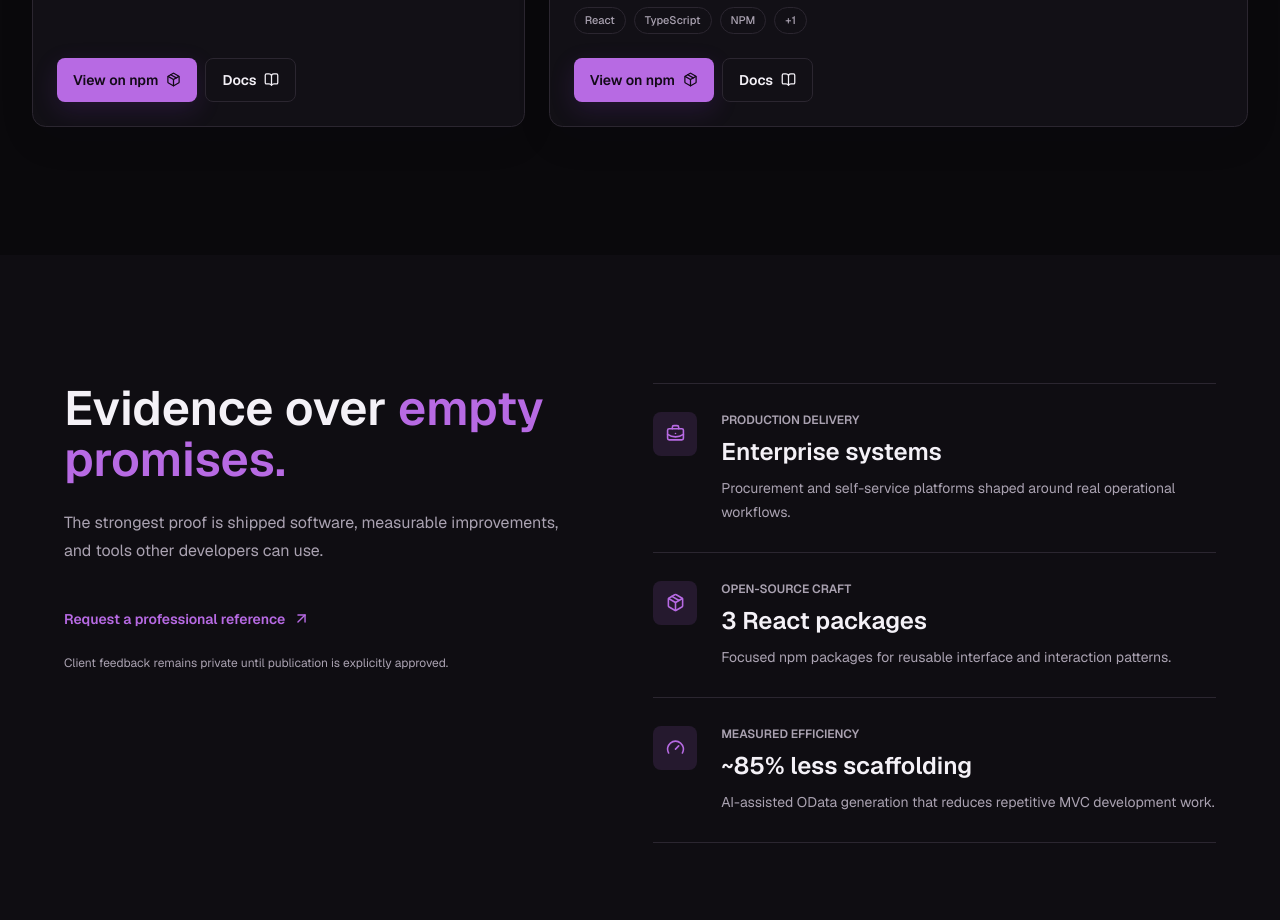
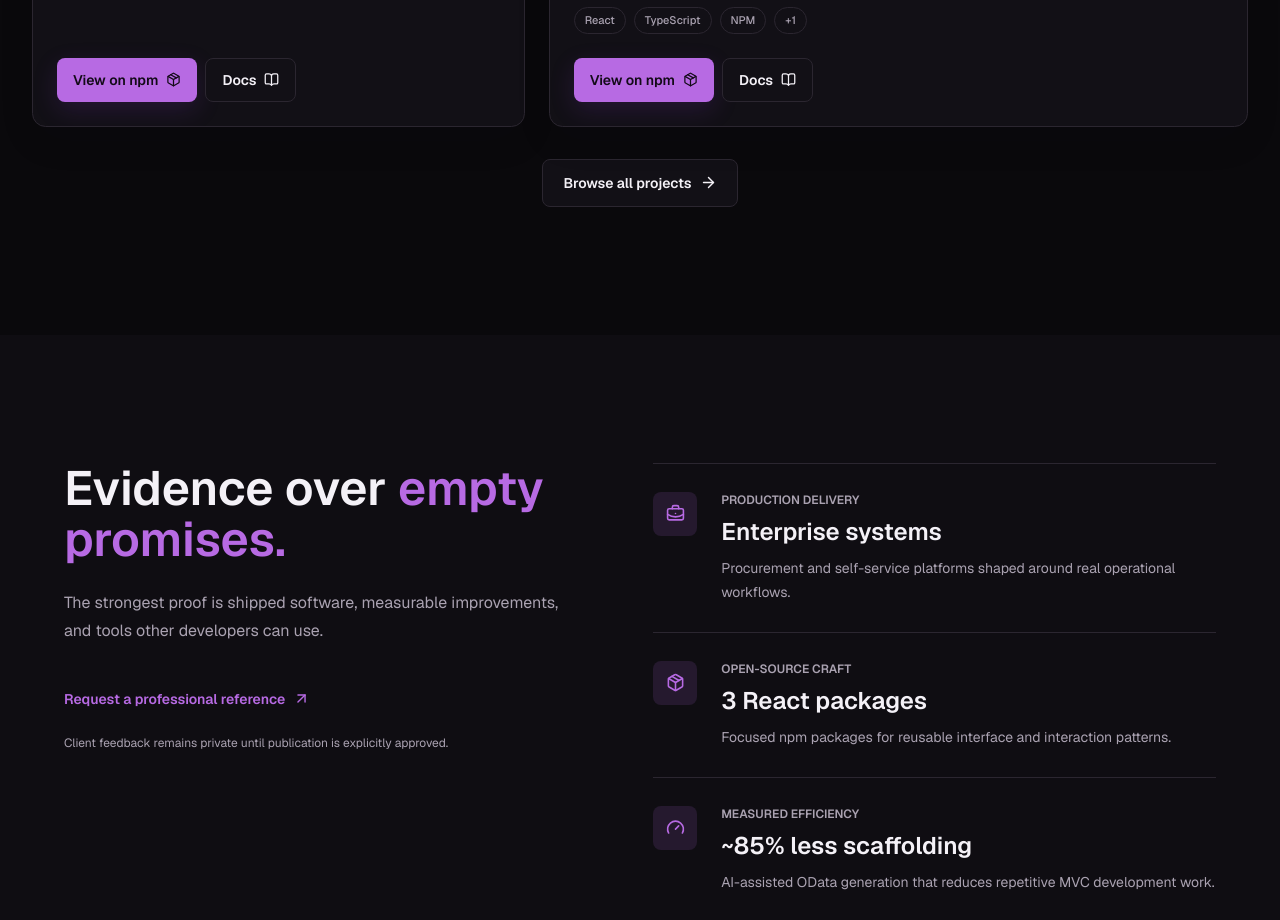
Before and after one commit to NOBERT167/my-portfolio, a Next.js app: page / in a window 1280 px wide. Shown: the part 4080-5000 px from the top of the page. Built offline with nearby package versions, Linux system fonts and the light colour scheme.

Commit message:
add browse all projects buttons on projects section

```diff
--- a/components/projects.tsx
+++ b/components/projects.tsx
@@ -204,7 +204,10 @@ export function ProjectCard({
           {project.description}
         </p>
 
-        <div className="mt-5 flex flex-wrap gap-2" aria-label="Technology stack">
+        <div
+          className="mt-5 flex flex-wrap gap-2"
+          aria-label="Technology stack"
+        >
           {visibleTech.map((tech) => (
             <span
               key={tech}
@@ -264,21 +267,19 @@ export function Projects() {
 
         <div className="grid grid-cols-1 gap-5 md:grid-cols-2 lg:grid-cols-12 lg:gap-6">
           {selectedProjects.map((project, index) => (
-            <ProjectCard
-              key={project.title}
-              project={project}
-              index={index}
-            />
+            <ProjectCard key={project.title} project={project} index={index} />
           ))}
         </div>
 
-        <Link
-          href="/projects"
-          className="mt-8 inline-flex min-h-12 w-full items-center justify-center gap-2 rounded-lg border border-[var(--glass-border)] bg-[var(--surface)] px-5 text-sm font-semibold transition-colors hover:border-[var(--border-strong)] hover:bg-[var(--surface-hover)] lg:hidden"
-        >
-          Browse project archive
-          <ArrowRight size={17} aria-hidden="true" />
-        </Link>
+        <div className="text-center">
+          <Link
+            href="/projects"
+            className="mt-8 inline-flex min-h-12 items-center justify-center gap-2 rounded-lg border border-[var(--glass-border)] bg-[var(--surface)] px-5 text-sm font-semibold transition-colors hover:border-[var(--border-strong)] hover:bg-[var(--surface-hover)]"
+          >
+            Browse all projects
+            <ArrowRight size={17} aria-hidden="true" />
+          </Link>
+        </div>
       </div>
     </section>
   );
```
